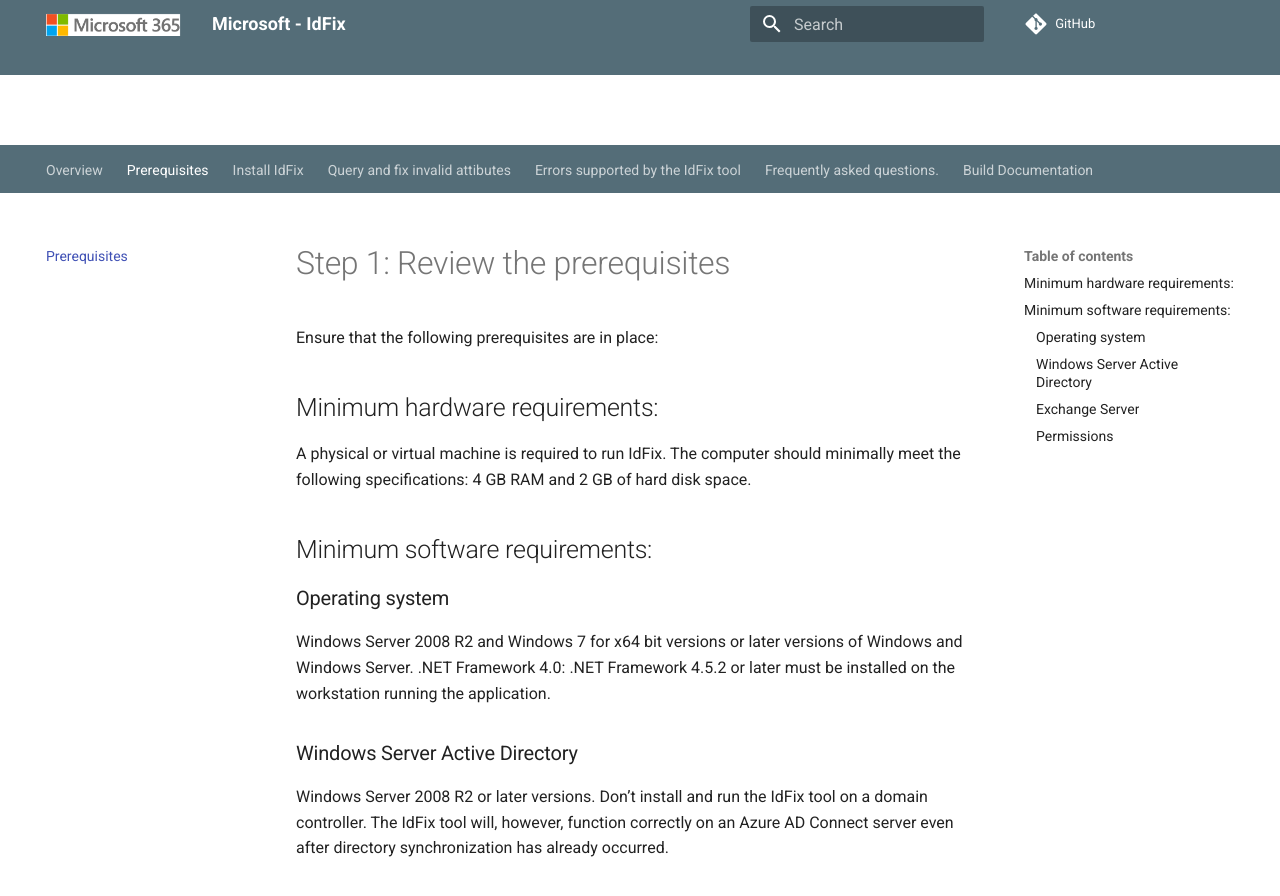
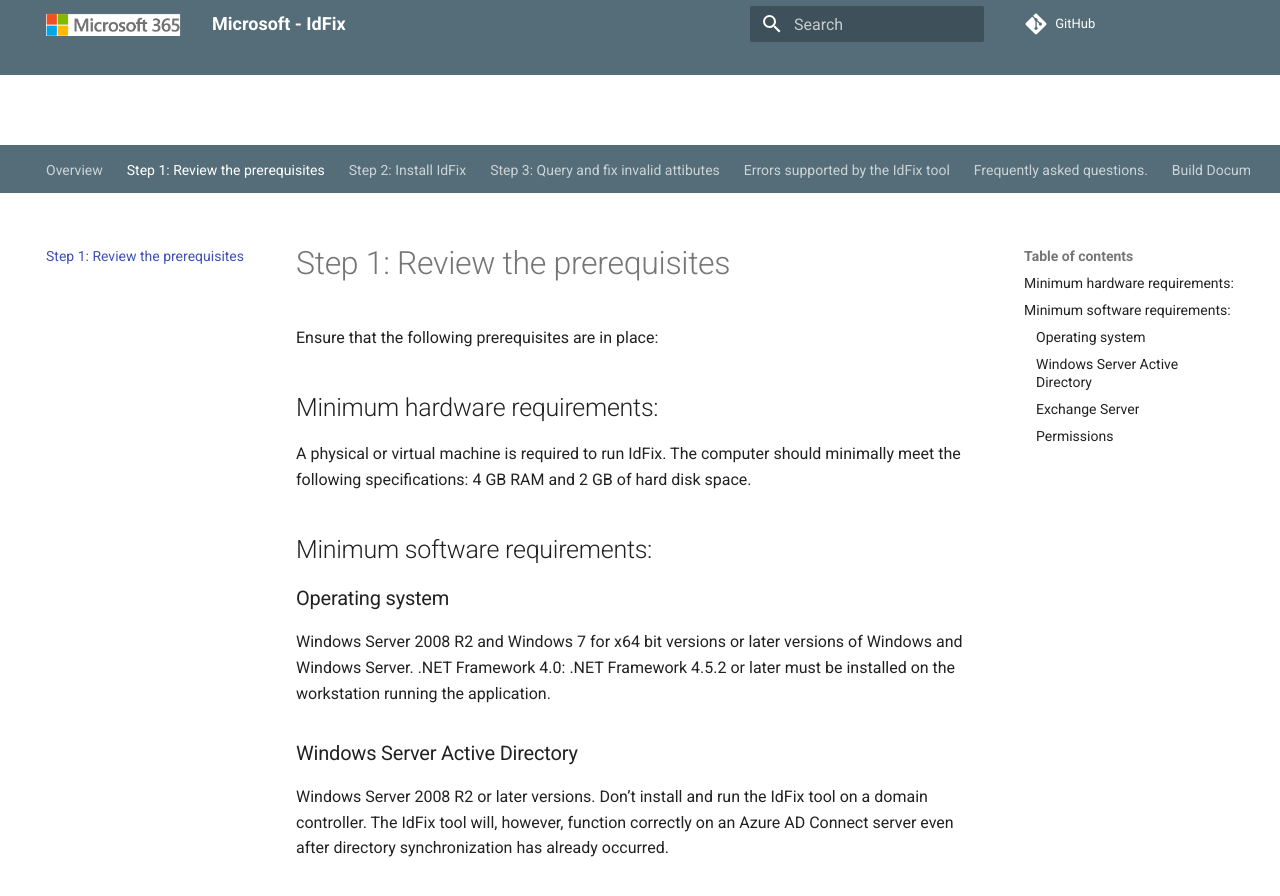
Before and after one commit to microsoft/idfix, an MkDocs documentation site: the page built from docs/Step 1 - Review the prerequisites.md, in a window 1280 px wide and 900 px high. Shown: the top 896 px of the window. Built offline with MkDocs 1.6.1 and Material for MkDocs 9.7.7, drawn with Linux system fonts in a browser that asks for light colours; comment, search, counter and statistics services are not loaded.

Commit message:
Update mkdocs.yml

```diff
--- a/mkdocs.yml
+++ b/mkdocs.yml
@@ -2,9 +2,9 @@ site_name: 'Microsoft - IdFix'
 docs_dir: 'docs'
 nav:
   - Overview: 'Overview.md'
-  - 'Prerequisites': 'Step 1 - Review the prerequisites.md'
-  - 'Install IdFix': 'Step 2 - Install IdFix.md'
-  - 'Query and fix invalid attibutes': 'Step 3 - Query and fix invalid attributes.md'
+  - 'Step 1: Review the prerequisites': 'Step 1 - Review the prerequisites.md'
+  - 'Step 2: Install IdFix': 'Step 2 - Install IdFix.md'
+  - 'Step 3: Query and fix invalid attibutes': 'Step 3 - Query and fix invalid attributes.md'
   - 'Errors supported by the IdFix tool': 'Errors supported by the IdFix tool.md'
   - 'Frequently asked questions.': 'Frequently asked questions (FAQ).md'
   - 'Build Documentation': 'build-docs.md'
```
